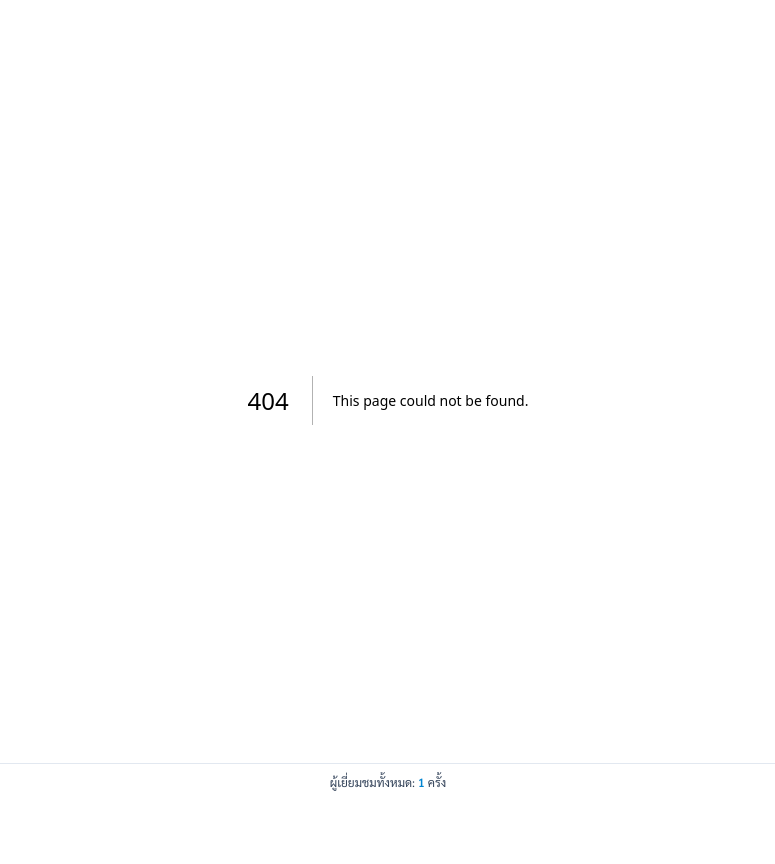
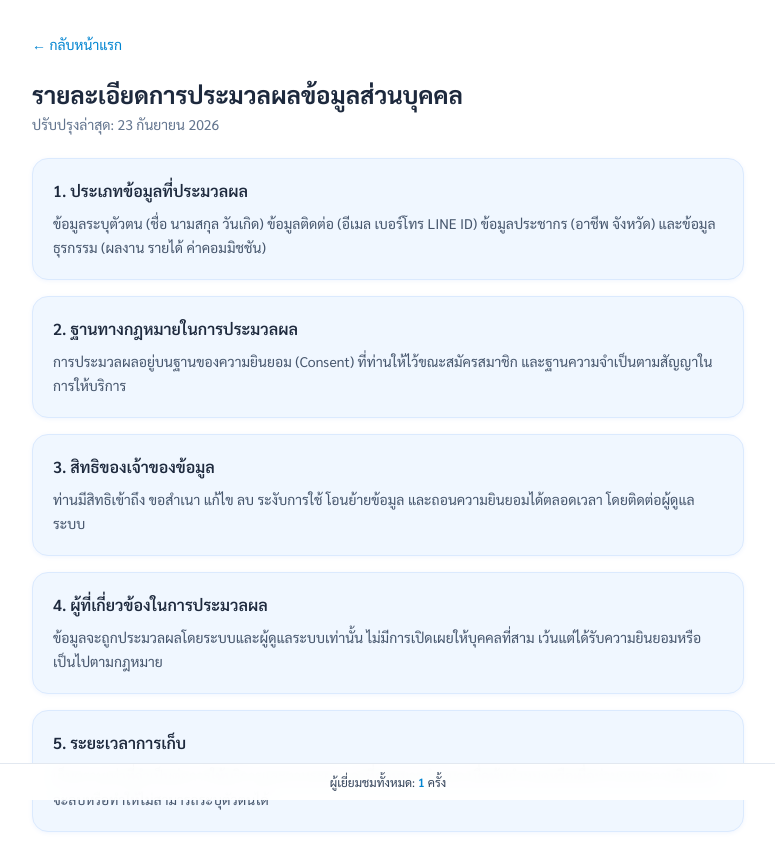
Before and after one commit to AINetworkOS98/ai-insurance-network-tree, a Next.js app: page /privacy-details in a window 1280 px wide. Before the commit this address had no page. Shown: the whole page, without its empty margins (252-1027 px from the left). Before the commit the page ends 800 px from the top, so only its background shows below. Built offline with nearby package versions, Linux system fonts and the light colour scheme.

Commit message:
feat: add privacy-policy and privacy-details pages

```diff
--- /dev/null
+++ b/src/app/privacy-details/page.tsx
@@ -0,0 +1,35 @@
+import Link from 'next/link';
+export const metadata = { title: 'รายละเอียดการประมวลผลข้อมูลส่วนบุคคล — AI Insurance Network Tree' };
+export default function PrivacyDetails(){
+  return (
+    <div className="min-h-screen bg-white">
+      <div className="max-w-[760px] mx-auto px-4 md:px-6 py-8">
+        <Link href="/" className="inline-flex items-center gap-2 text-sm text-sky-600 hover:underline mb-6">← กลับหน้าแรก</Link>
+        <h1 className="text-2xl font-bold text-slate-800">รายละเอียดการประมวลผลข้อมูลส่วนบุคคล</h1>
+        <p className="text-sm text-slate-500 mt-1">ปรับปรุงล่าสุด: 23 กันยายน 2026</p>
+        <div className="mt-6 space-y-4">
+          <div className="card p-5">
+            <h2 className="font-semibold text-slate-800">1. ประเภทข้อมูลที่ประมวลผล</h2>
+            <p className="text-sm text-slate-600 mt-2 leading-6">ข้อมูลระบุตัวตน (ชื่อ นามสกุล วันเกิด) ข้อมูลติดต่อ (อีเมล เบอร์โทร LINE ID) ข้อมูลประชากร (อาชีพ จังหวัด) และข้อมูลธุรกรรม (ผลงาน รายได้ ค่าคอมมิชชัน)</p>
+          </div>
+          <div className="card p-5">
+            <h2 className="font-semibold text-slate-800">2. ฐานทางกฎหมายในการประมวลผล</h2>
+            <p className="text-sm text-slate-600 mt-2 leading-6">การประมวลผลอยู่บนฐานของความยินยอม (Consent) ที่ท่านให้ไว้ขณะสมัครสมาชิก และฐานความจำเป็นตามสัญญาในการให้บริการ</p>
+          </div>
+          <div className="card p-5">
+            <h2 className="font-semibold text-slate-800">3. สิทธิของเจ้าของข้อมูล</h2>
+            <p className="text-sm text-slate-600 mt-2 leading-6">ท่านมีสิทธิเข้าถึง ขอสำเนา แก้ไข ลบ ระงับการใช้ โอนย้ายข้อมูล และถอนความยินยอมได้ตลอดเวลา โดยติดต่อผู้ดูแลระบบ</p>
+          </div>
+          <div className="card p-5">
+            <h2 className="font-semibold text-slate-800">4. ผู้ที่เกี่ยวข้องในการประมวลผล</h2>
+            <p className="text-sm text-slate-600 mt-2 leading-6">ข้อมูลจะถูกประมวลผลโดยระบบและผู้ดูแลระบบเท่านั้น ไม่มีการเปิดเผยให้บุคคลที่สาม เว้นแต่ได้รับความยินยอมหรือเป็นไปตามกฎหมาย</p>
+          </div>
+          <div className="card p-5">
+            <h2 className="font-semibold text-slate-800">5. ระยะเวลาการเก็บ</h2>
+            <p className="text-sm text-slate-600 mt-2 leading-6">เก็บตราบเท่าที่จำเป็นต่อการให้บริการและตามระยะเวลาที่กฎหมายกำหนด เมื่อพ้นกำหนดหรือเมื่อท่านถอนความยินยอม จะลบหรือทำให้ไม่สามารถระบุตัวตนได้</p>
+          </div>
+        </div>
+      </div>
+    </div>
+  );
+}
--- /dev/null
+++ b/src/app/privacy-policy/page.tsx
@@ -0,0 +1,31 @@
+import Link from 'next/link';
+export const metadata = { title: 'นโยบายความเป็นส่วนตัว (Privacy Policy) — AI Insurance Network Tree' };
+export default function PrivacyPolicy(){
+  return (
+    <div className="min-h-screen bg-white">
+      <div className="max-w-[760px] mx-auto px-4 md:px-6 py-8">
+        <Link href="/" className="inline-flex items-center gap-2 text-sm text-sky-600 hover:underline mb-6">← กลับหน้าแรก</Link>
+        <h1 className="text-2xl font-bold text-slate-800">นโยบายความเป็นส่วนตัว (Privacy Policy)</h1>
+        <p className="text-sm text-slate-500 mt-1">ปรับปรุงล่าสุด: 23 กันยายน 2026</p>
+        <div className="mt-6 space-y-4">
+          <div className="card p-5">
+            <h2 className="font-semibold text-slate-800">1. ข้อมูลที่เราเก็บรวบรวม</h2>
+            <p className="text-sm text-slate-600 mt-2 leading-6">ชื่อ-นามสกุล อีเมล เบอร์โทรศัพท์ LINE ID วัน/เดือน/ปีเกิด อาชีพ จังหวัด และข้อมูลผลงาน/รายได้ที่เกี่ยวข้องกับการบริหารเครือข่ายทีมตัวแทนประกันชีวิต</p>
+          </div>
+          <div className="card p-5">
+            <h2 className="font-semibold text-slate-800">2. วัตถุประสงค์การใช้งาน</h2>
+            <p className="text-sm text-slate-600 mt-2 leading-6">ใช้สำหรับการสมัครสมาชิก การให้บริการ การติดต่อ แสดงผังเครือข่าย คำนวณผลงาน/ค่าคอมมิชชัน ประเมินเลื่อนตำแหน่ง และการดำเนินการที่เกี่ยวข้องตามวัตถุประสงค์ที่แจ้งไว้</p>
+          </div>
+          <div className="card p-5">
+            <h2 className="font-semibold text-slate-800">3. การรักษาความปลอดภัย</h2>
+            <p className="text-sm text-slate-600 mt-2 leading-6">ข้อมูลจะได้รับการดูแลตามมาตรการรักษาความปลอดภัยที่เหมาะสม ไม่ขายหรือเปิดเผยข้อมูลให้บุคคลที่สามโดยไม่ได้รับความยินยอม</p>
+          </div>
+          <div className="card p-5">
+            <h2 className="font-semibold text-slate-800">4. การเก็บและลบข้อมูล</h2>
+            <p className="text-sm text-slate-600 mt-2 leading-6">เก็บเท่าที่จำเป็นตามกฎหมายและสัญญา คุณสามารถขอลบ/แก้ไขข้อมูลได้ที่ <Link href="/settings" className="text-sky-600 underline">ตั้งค่า</Link> หรือติดต่อผู้ดูแลระบบ</p>
+          </div>
+        </div>
+      </div>
+    </div>
+  );
+}
```
